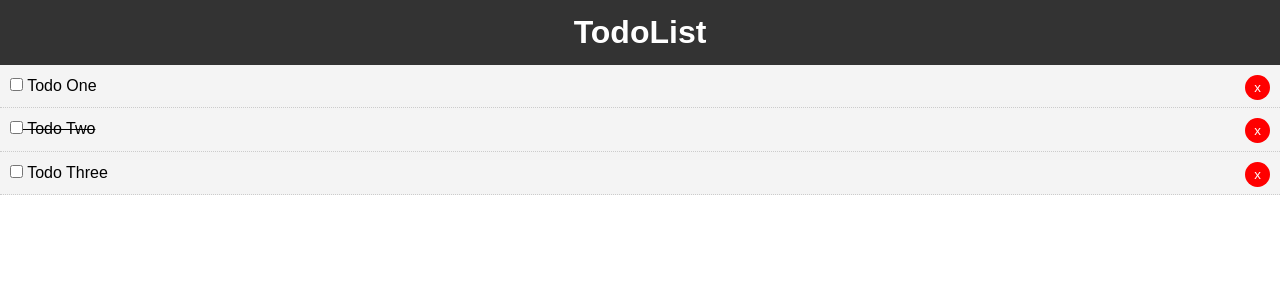
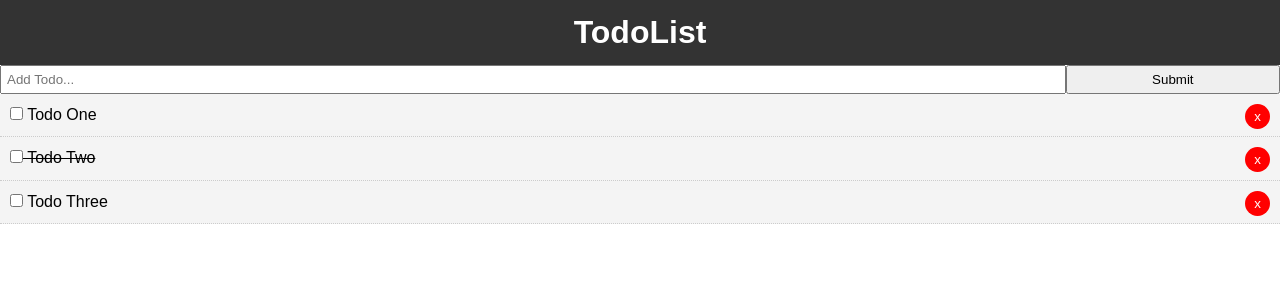
Before and after one commit to rinatoyo/vue-todolist-demo, a Vue app: page / in a window 1280 px wide. Shown: the top 300 px of the page. Built offline with nearby package versions, Linux system fonts and the light colour scheme.

Commit message:
create AddTodo component

```diff
--- a/src/App.vue
+++ b/src/App.vue
@@ -1,6 +1,7 @@
 <template>
   <div id="app">
     <Header />
+    <AddTodo />
     <!-- v-bind allows you to access the todos list as props into the todos component. -->
 
     <!-- catch the delete button emitter on app too by using v-on and add method in export default below -->
@@ -11,12 +12,14 @@
 <script>
 import Header from './components/layouts/Header'
 import Todos from './components/Todos'
+import AddTodo from './components/AddTodo'
 
 export default {
   name: 'App',
   components: {
     Header,
-    Todos
+    Todos,
+    AddTodo
   },
   data() {
     return {
--- /dev/null
+++ b/src/components/AddTodo.vue
@@ -0,0 +1,29 @@
+<template>
+    <div>
+        <form>
+            <input type="text" name="title" placeholder="Add Todo...">
+            <input type="submit" value="Submit" class="btn">
+        </form>
+    </div>
+</template>
+
+<script>
+export default {
+    name: "AddTodo"
+}
+</script>
+
+<style scoped>
+    form {
+        display: flex;
+    }
+
+    input[type="text"]{
+        flex: 10;
+        padding: 5px;
+    }
+
+    input[type="submit"]{
+        flex: 2;
+    }
+</style>
```
